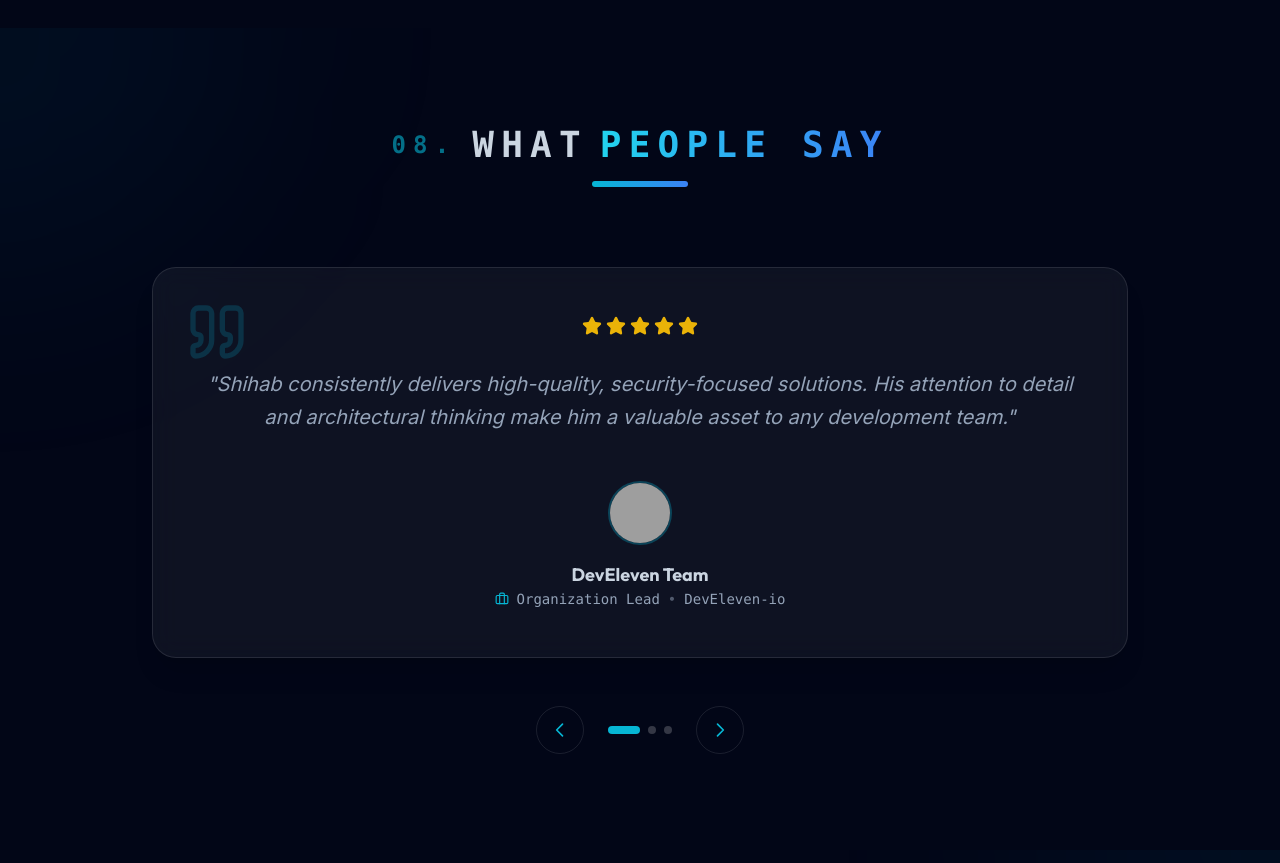
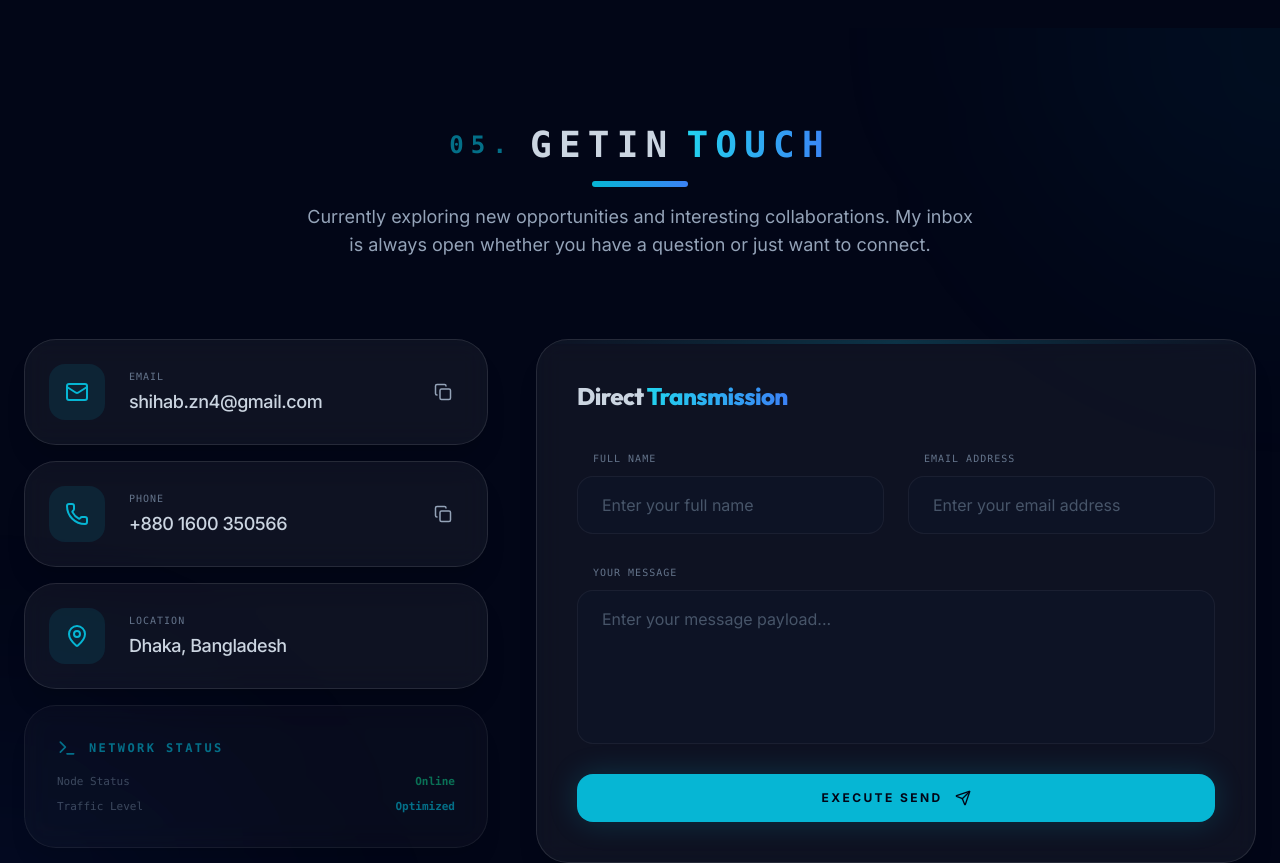
Before and after one commit to rushdv/portfolio, a React (Vite) app: page / in a window 1280 px wide. Shown: the part 7740-8603 px from the top of the page. Built offline with nearby package versions, Linux system fonts and the light colour scheme; grey boxes are pictures that could not be loaded.

Commit message:
feat: initialize main application component with theme toggling and core portfolio sections

```diff
--- a/src/App.jsx
+++ b/src/App.jsx
@@ -7,7 +7,6 @@ import Projects from "./sections/Projects";
 import Skills from "./sections/Skills";
 import GitHubStats from "./sections/GitHubStats";
 import Certifications from "./sections/Certifications";
-import Testimonials from "./sections/Testimonials";
 import Contact from "./sections/Contact";
 import Footer from "./components/Footer";
 import SocialDock from "./components/SocialDock";
@@ -44,7 +43,6 @@ function App() {
         <Experience theme={theme} />
         <GitHubStats theme={theme} />
         <Certifications theme={theme} />
-        <Testimonials theme={theme} />
         <Contact theme={theme} />
       </main>
       <SocialDock theme={theme} />
--- a/src/sections/Testimonials.jsx
+++ /dev/null
@@ -1,142 +0,0 @@
-import { motion } from "framer-motion";
-import { Quote, Star, Briefcase } from "lucide-react";
-import { useState } from "react";
-import TextDecrypt from "../components/TextDecrypt";
-
-export default function Testimonials({ theme }) {
-    const [activeIndex, setActiveIndex] = useState(0);
-
-    const testimonials = [
-        {
-            name: "DevEleven Team",
-            role: "Organization Lead",
-            company: "DevEleven-io",
-            image: "https://api.dicebear.com/7.x/avataaars/svg?seed=dev1",
-            rating: 5,
-            text: "Shihab consistently delivers high-quality, security-focused solutions. His attention to detail and architectural thinking make him a valuable asset to any development team."
-        },
-        {
-            name: "Open Source Community",
-            role: "Fellow Contributor",
-            company: "GitHub",
-            image: "https://api.dicebear.com/7.x/avataaars/svg?seed=dev2",
-            rating: 5,
-            text: "A dedicated contributor who brings fresh perspectives to complex problems. His code is clean, well-documented, and follows best practices."
-        },
-        {
-            name: "University Mentor",
-            role: "Computer Science Professor",
-            company: "University",
-            image: "https://api.dicebear.com/7.x/avataaars/svg?seed=dev3",
-            rating: 5,
-            text: "Exceptional problem-solving skills and a deep understanding of algorithms and system design. Always eager to learn and help peers."
-        }
-    ];
-
-    const nextTestimonial = () => {
-        setActiveIndex((prev) => (prev + 1) % testimonials.length);
-    };
-
-    const prevTestimonial = () => {
-        setActiveIndex((prev) => (prev - 1 + testimonials.length) % testimonials.length);
-    };
-
-    return (
-        <section id="testimonials" className="py-24 relative overflow-hidden transition-colors duration-500">
-            {/* Background Gradients */}
-            <div className={`absolute top-0 left-0 w-[500px] h-[500px] rounded-full blur-[120px] -ml-64 -mt-64 transition-opacity duration-1000 ${theme === 'dark' ? 'bg-cyan-500/5' : 'bg-cyan-500/10 opacity-60'}`}></div>
-
-            <div className="max-w-5xl mx-auto px-6 relative z-10">
-                <motion.div
-                    initial={{ opacity: 0, y: 30 }}
-                    whileInView={{ opacity: 1, y: 0 }}
-                    viewport={{ once: true }}
-                    transition={{ duration: 0.8 }}
-                    className="flex flex-col items-center text-center mb-20 space-y-4"
-                >
-                    <h2 className="flex items-center text-4xl font-black text-[var(--text-primary)] uppercase tracking-[0.2em]">
-                        <span className="text-cyan-500 mr-4 font-mono text-2xl opacity-60">08.</span>
-                        <TextDecrypt text="What" />
-                        <span className="ml-3 text-gradient"><TextDecrypt text="People Say" delay={500} /></span>
-                    </h2>
-                    <div className="w-24 h-1.5 bg-gradient-to-r from-cyan-500 to-blue-500 rounded-full"></div>
-                </motion.div>
-
-                {/* Testimonial Card */}
-                <motion.div
-                    key={activeIndex}
-                    initial={{ opacity: 0, x: 100 }}
-                    animate={{ opacity: 1, x: 0 }}
-                    exit={{ opacity: 0, x: -100 }}
-                    transition={{ duration: 0.5 }}
-                    className={`glass-card p-12 rounded-3xl border-white/5 relative ${theme === 'dark' ? 'hover:border-cyan-500/20' : 'hover:border-cyan-500/30'}`}
-                >
-                    {/* Quote Icon */}
-                    <Quote className="text-cyan-500/20 absolute top-8 left-8" size={64} />
-
-                    {/* Rating */}
-                    <div className="flex justify-center gap-1 mb-8 relative z-10">
-                        {[...Array(testimonials[activeIndex].rating)].map((_, i) => (
-                            <Star key={i} className="text-yellow-500 fill-yellow-500" size={20} />
-                        ))}
-                    </div>
-
-                    {/* Testimonial Text */}
-                    <p className="text-xl text-[var(--text-secondary)] leading-relaxed mb-12 text-center font-light italic relative z-10">
-                        "{testimonials[activeIndex].text}"
-                    </p>
-
-                    {/* Author Info */}
-                    <div className="flex flex-col items-center gap-4 relative z-10">
-                        <img
-                            src={testimonials[activeIndex].image}
-                            alt={testimonials[activeIndex].name}
-                            className="w-16 h-16 rounded-full border-2 border-cyan-500/30"
-                        />
-                        <div className="text-center">
-                            <h4 className="text-lg font-bold text-[var(--text-primary)]">{testimonials[activeIndex].name}</h4>
-                            <div className="flex items-center justify-center gap-2 text-sm text-[var(--text-secondary)] font-mono">
-                                <Briefcase size={14} className="text-cyan-500" />
-                                <span>{testimonials[activeIndex].role}</span>
-                                <span className="opacity-50">•</span>
-                                <span>{testimonials[activeIndex].company}</span>
-                            </div>
-                        </div>
-                    </div>
-                </motion.div>
-
-                {/* Navigation */}
-                <div className="flex justify-center items-center gap-6 mt-12">
-                    <button
-                        onClick={prevTestimonial}
-                        className={`w-12 h-12 rounded-full border flex items-center justify-center transition-all ${theme === 'dark' ? 'border-white/10 hover:border-cyan-500/50 hover:bg-cyan-500/10' : 'border-cyan-500/30 hover:border-cyan-500 hover:bg-cyan-500/10'}`}
-                    >
-                        <svg className="w-5 h-5 text-cyan-500" fill="none" stroke="currentColor" viewBox="0 0 24 24">
-                            <path strokeLinecap="round" strokeLinejoin="round" strokeWidth={2} d="M15 19l-7-7 7-7" />
-                        </svg>
-                    </button>
-
-                    {/* Dots */}
-                    <div className="flex gap-2">
-                        {testimonials.map((_, index) => (
-                            <button
-                                key={index}
-                                onClick={() => setActiveIndex(index)}
-                                className={`w-2 h-2 rounded-full transition-all ${index === activeIndex ? 'bg-cyan-500 w-8' : 'bg-white/20'}`}
-                            />
-                        ))}
-                    </div>
-
-                    <button
-                        onClick={nextTestimonial}
-                        className={`w-12 h-12 rounded-full border flex items-center justify-center transition-all ${theme === 'dark' ? 'border-white/10 hover:border-cyan-500/50 hover:bg-cyan-500/10' : 'border-cyan-500/30 hover:border-cyan-500 hover:bg-cyan-500/10'}`}
-                    >
-                        <svg className="w-5 h-5 text-cyan-500" fill="none" stroke="currentColor" viewBox="0 0 24 24">
-                            <path strokeLinecap="round" strokeLinejoin="round" strokeWidth={2} d="M9 5l7 7-7 7" />
-                        </svg>
-                    </button>
-                </div>
-            </div>
-        </section>
-    );
-}
```
